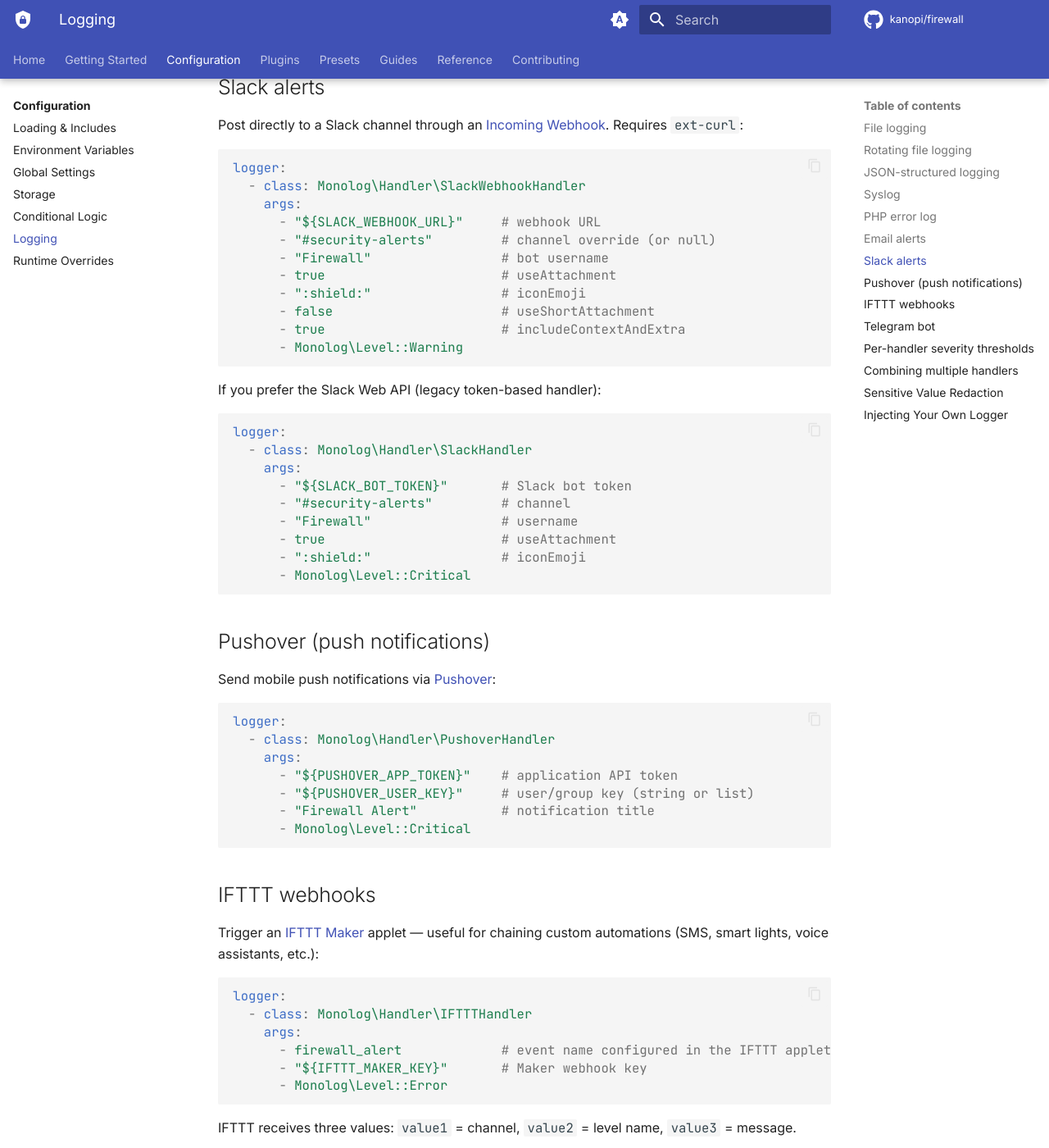
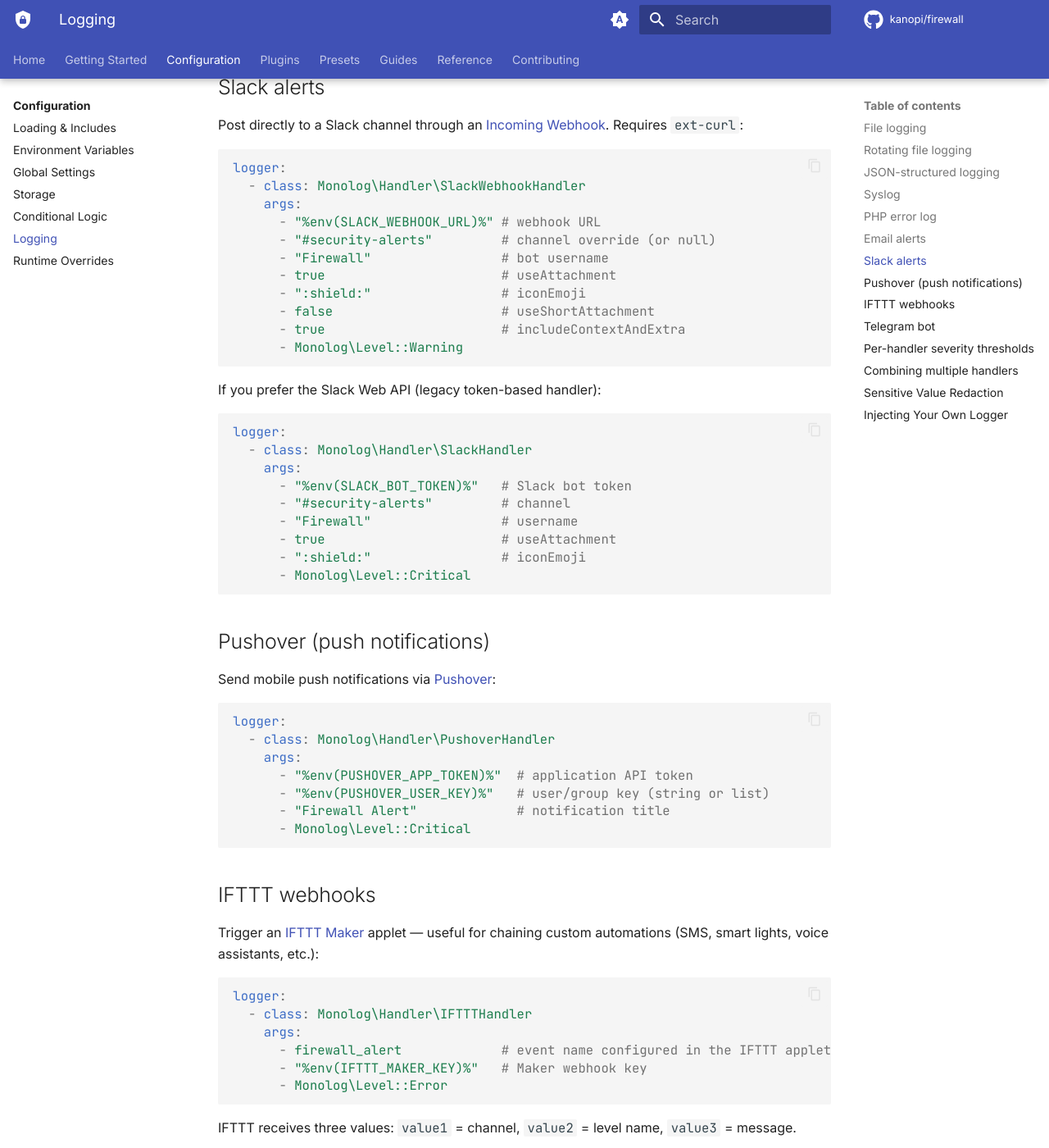
Before and after one commit to kanopi/firewall, an MkDocs documentation site: the page built from docs/configuration/logging.md, in a window 1280 px wide and 1400 px high, scrolled down 2981 px. Shown: the whole window at 82% size. Built offline with MkDocs 1.6.1 and Material for MkDocs 9.7.7, drawn with Linux system fonts in a browser that asks for light colours; comment, search, counter and statistics services are not loaded; some of the changed text lies outside the part shown.

Commit message:
Document %env() instead of ${VAR} for secrets in docs (Fixes #129) (#137)
docs/configuration/logging.md used shell-style `${VAR}` for nine handler
credentials. That syntax is never substituted — TokenSubstitute implements
Symfony-style `%env(...)%` only, so anyone following those examples shipped
the literal string `${SENDGRID_API_KEY}` as their API key.

Replace all nine with `%env(VAR)%` and add an explicit "`${VAR}` Is Not
Supported" section to docs/configuration/environment-variables.md, which
documented the correct syntax but never ruled out the intuitive wrong guess.

A repo-wide grep found no other affected YAML. The remaining `${...}` uses
(docker-compose, CircleCI) are interpolated by those tools, not this library,
and are left alone.

Co-authored-by: Claude Opus 5 (1M context) <noreply@anthropic.com>

````diff
--- a/docs/configuration/logging.md
+++ b/docs/configuration/logging.md
@@ -104,7 +104,7 @@ logger:
   - class: Monolog\Handler\SendGridHandler
     args:
       - apikey                     # SendGrid API user (use "apikey" for API key auth)
-      - "${SENDGRID_API_KEY}"      # API key
+      - "%env(SENDGRID_API_KEY)%"  # API key
       - noreply@example.com        # from
       - security@example.com       # to (string or list)
       - "Firewall Alert"           # subject
@@ -119,7 +119,7 @@ Post directly to a Slack channel through an [Incoming Webhook](https://api.slack
 logger:
   - class: Monolog\Handler\SlackWebhookHandler
     args:
-      - "${SLACK_WEBHOOK_URL}"     # webhook URL
+      - "%env(SLACK_WEBHOOK_URL)%" # webhook URL
       - "#security-alerts"         # channel override (or null)
       - "Firewall"                 # bot username
       - true                       # useAttachment
@@ -135,7 +135,7 @@ If you prefer the Slack Web API (legacy token-based handler):
 logger:
   - class: Monolog\Handler\SlackHandler
     args:
-      - "${SLACK_BOT_TOKEN}"       # Slack bot token
+      - "%env(SLACK_BOT_TOKEN)%"   # Slack bot token
       - "#security-alerts"         # channel
       - "Firewall"                 # username
       - true                       # useAttachment
@@ -151,9 +151,9 @@ Send mobile push notifications via [Pushover](https://pushover.net/):
 logger:
   - class: Monolog\Handler\PushoverHandler
     args:
-      - "${PUSHOVER_APP_TOKEN}"    # application API token
-      - "${PUSHOVER_USER_KEY}"     # user/group key (string or list)
-      - "Firewall Alert"           # notification title
+      - "%env(PUSHOVER_APP_TOKEN)%"  # application API token
+      - "%env(PUSHOVER_USER_KEY)%"   # user/group key (string or list)
+      - "Firewall Alert"             # notification title
       - Monolog\Level::Critical
 ```
 
@@ -166,7 +166,7 @@ logger:
   - class: Monolog\Handler\IFTTTHandler
     args:
       - firewall_alert             # event name configured in the IFTTT applet
-      - "${IFTTT_MAKER_KEY}"       # Maker webhook key
+      - "%env(IFTTT_MAKER_KEY)%"   # Maker webhook key
       - Monolog\Level::Error
 ```
 
@@ -180,8 +180,8 @@ Send messages to a Telegram channel or chat via a bot token:
 logger:
   - class: Monolog\Handler\TelegramBotHandler
     args:
-      - "${TELEGRAM_BOT_TOKEN}"    # bot token from @BotFather
-      - "@my_security_channel"     # chat ID or @channel
+      - "%env(TELEGRAM_BOT_TOKEN)%"  # bot token from @BotFather
+      - "@my_security_channel"       # chat ID or @channel
       - Monolog\Level::Critical
 ```
 
@@ -229,7 +229,7 @@ logger:
   # Critical events ping the on-call channel
   - class: Monolog\Handler\SlackWebhookHandler
     args:
-      - "${SLACK_WEBHOOK_URL}"
+      - "%env(SLACK_WEBHOOK_URL)%"
       - "#security-oncall"
       - "Firewall"
       - true
@@ -241,8 +241,8 @@ logger:
   # And buzz a phone if no one acks
   - class: Monolog\Handler\PushoverHandler
     args:
-      - "${PUSHOVER_APP_TOKEN}"
-      - "${PUSHOVER_USER_KEY}"
+      - "%env(PUSHOVER_APP_TOKEN)%"
+      - "%env(PUSHOVER_USER_KEY)%"
       - "Firewall CRITICAL"
       - Monolog\Level::Critical
 ```
````
Also changed, not shown: docs/configuration/environment-variables.md (+18 -0 lines).
